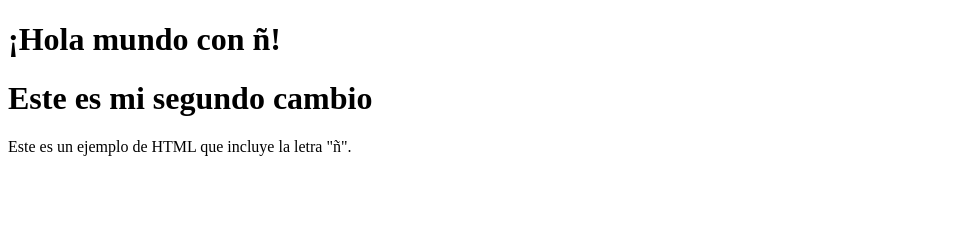
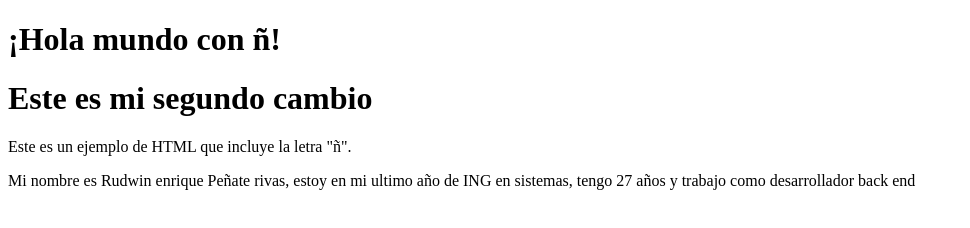
Before and after one commit to RudwinP/Seminario-Git-y-GitHub, a plain HTML site: page index.html in a window 1280 px wide. Shown: the whole page, without its empty margins (0-970 px from the left). Drawn offline with Linux system fonts and the light colour scheme.

Commit message:
se agrego una descripcion de mi persona

```diff
--- a/index.html
+++ b/index.html
@@ -9,5 +9,7 @@
     <h1>¡Hola mundo con ñ!</h1>
     <h1>Este es mi segundo cambio</h1>
     <p>Este es un ejemplo de HTML que incluye la letra "ñ".</p>
+
+    <p>Mi nombre es Rudwin enrique Peñate rivas, estoy en mi ultimo año de ING en sistemas, tengo 27 años y trabajo como desarrollador back end</p>
 </body>
 </html>
```
